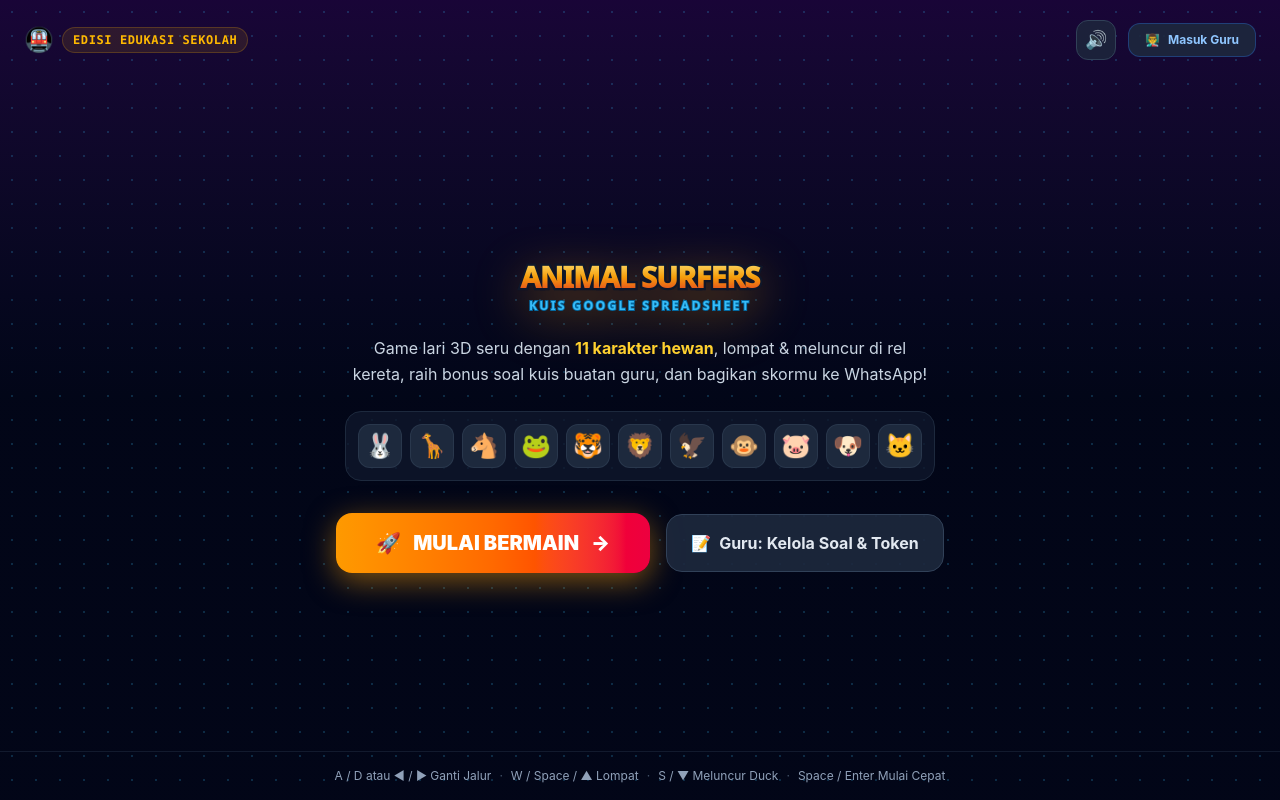
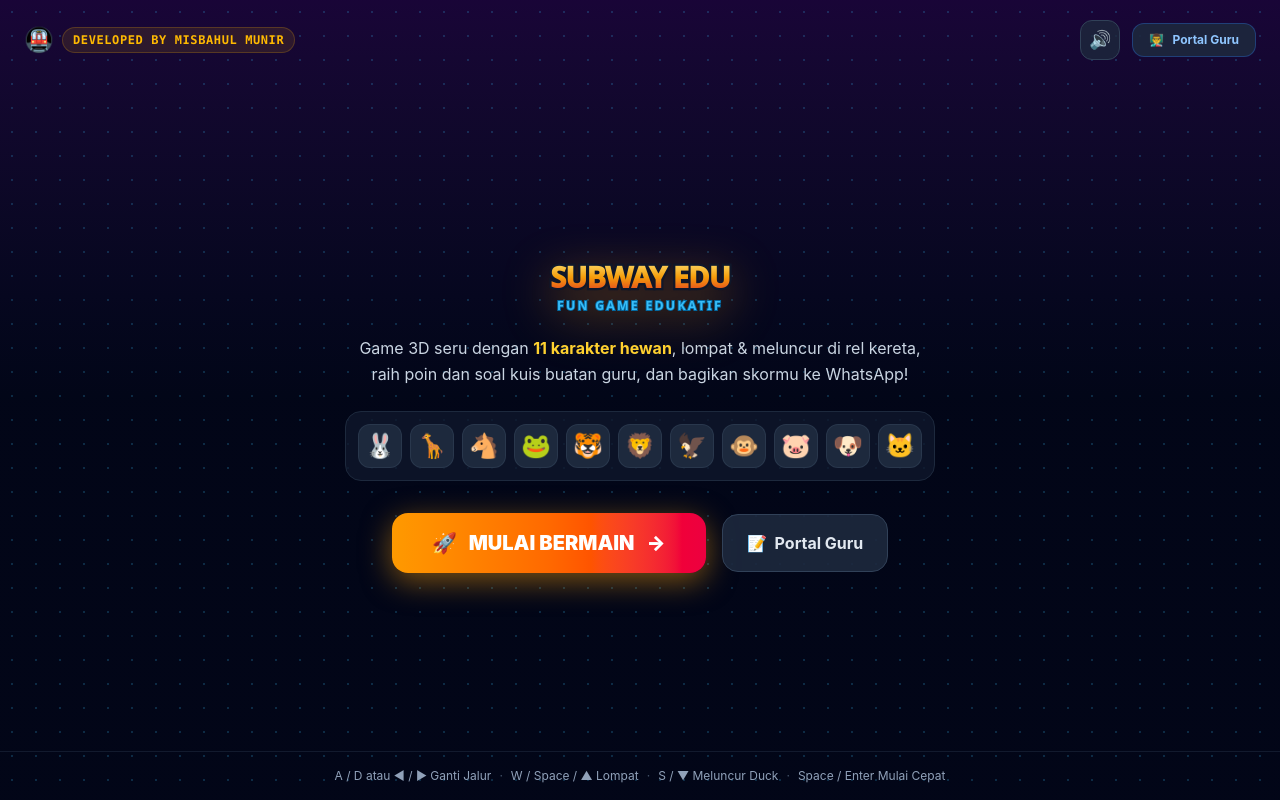
Before and after one commit to sdntumbrasanom/dashimal-edu, a React (Vite) app: page / in a window 1280 px wide. Built offline with nearby package versions, Linux system fonts and the light colour scheme.

Commit message:
refactor: update branding and UI labels
Renamed application title and updated UI text for better branding and clarity in the Title Screen.

```diff
--- a/index.html
+++ b/index.html
@@ -3,7 +3,7 @@
   <head>
     <meta charset="UTF-8" />
     <meta name="viewport" content="width=device-width, initial-scale=1.0" />
-    <title>Subway Edu</title>
+    <title>Subway Edu - Misbahul Munir</title>
     <meta name="description" content="Game lari 3D seru Subway Surfers dengan pilihan 11 karakter hewan lucu, mode Individu & Battle 2 Pemain, kuis soal dari Google Spreadsheet guru, dan lapor nilai ke WhatsApp." />
     <meta property="og:title" content="Animal Subway Surfers Edukasi" />
     <meta property="og:description" content="Game lari 3D seru Subway Surfers dengan pilihan 11 karakter hewan lucu, mode Individu & Battle 2 Pemain, kuis soal dari Google Spreadsheet guru, dan lapor nilai ke WhatsApp." />
--- a/src/components/TitleScreen.tsx
+++ b/src/components/TitleScreen.tsx
@@ -41,7 +41,7 @@
         <div className="flex items-center gap-2">
           <span className="text-2xl">🚇</span>
           <span className="font-mono text-xs font-bold tracking-wider text-amber-400 uppercase bg-amber-400/10 px-2.5 py-1 rounded-full border border-amber-400/20">
-            Edisi Edukasi Sekolah
+            Developed By Misbahul Munir
           </span>
         </div>
 
@@ -60,7 +60,7 @@
             className="px-4 py-2 rounded-xl bg-slate-800/90 hover:bg-slate-700 text-xs font-bold text-blue-300 hover:text-white border border-blue-500/30 flex items-center gap-2 transition-all cursor-pointer"
           >
             <span>👨‍🏫</span>
-            <span>Masuk Guru</span>
+            <span>Portal Guru</span>
           </button>
         </div>
       </header>
@@ -100,7 +100,7 @@
                 letterSpacing: '-2px',
               }}
             >
-              ANIMAL SURFERS
+              SUBWAY EDU
             </text>
             <text
               x="50%"
@@ -117,15 +117,15 @@
                 letterSpacing: '5px',
               }}
             >
-              KUIS GOOGLE SPREADSHEET
+              FUN GAME EDUKATIF
             </text>
           </svg>
         </div>
 
         {/* Subtitle / Pitch */}
         <p className="text-slate-300 text-sm sm:text-base max-w-xl mx-auto mb-6 leading-relaxed">
-          Game lari 3D seru dengan <span className="text-amber-300 font-bold">11 karakter hewan</span>,
-          lompat & meluncur di rel kereta, raih bonus soal kuis buatan guru, dan bagikan skormu ke WhatsApp!
+          Game 3D seru dengan <span className="text-amber-300 font-bold">11 karakter hewan</span>,
+          lompat & meluncur di rel kereta, raih poin dan soal kuis buatan guru, dan bagikan skormu ke WhatsApp!
         </p>
 
         {/* Animals Emoji Parade Preview */}
@@ -158,7 +158,7 @@
             className="w-full sm:w-auto px-6 py-4 bg-slate-800/90 hover:bg-slate-800 text-slate-200 hover:text-white font-bold text-sm sm:text-base rounded-2xl border border-slate-700 transition-all cursor-pointer flex items-center justify-center gap-2"
           >
             <span>📝</span>
-            <span>Guru: Kelola Soal & Token</span>
+            <span>Portal Guru</span>
           </button>
         </div>
       </main>
```
